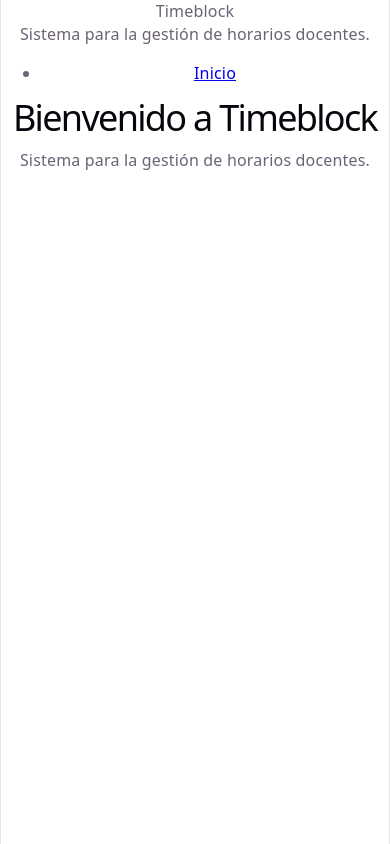
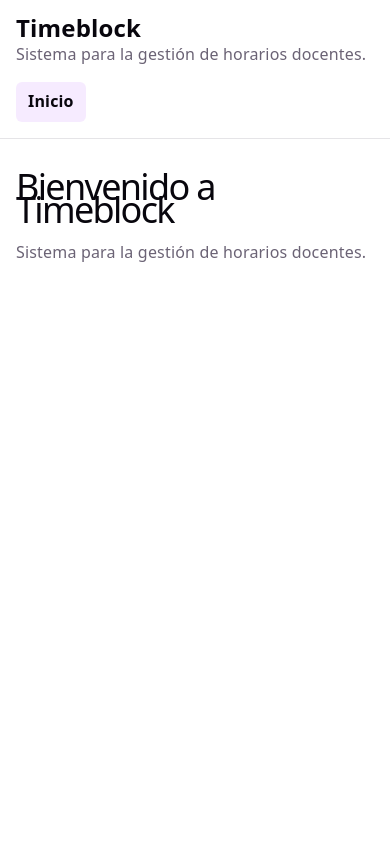
Before and after one commit to CuellarMarlon/timeblock, a React (Vite) app in the folder frontend/: page / in a window 390 px wide. Built offline with nearby package versions, Linux system fonts and the light colour scheme.

Commit message:
style(layout): añadadido de estilos responsive del layout

```diff
--- /dev/null
+++ b/frontend/src/app/layouts/AppLayout.css
@@ -0,0 +1,77 @@
+.app-layout {
+  min-height: 100svh;
+  display: flex;
+  flex-direction: column;
+}
+
+/* Cabecera: en móvil, marca y menú uno debajo del otro. */
+.app-header {
+  display: flex;
+  flex-direction: column;
+  gap: 1rem;
+  padding: 1rem;
+  border-bottom: 1px solid var(--border);
+}
+
+.app-name {
+  margin: 0;
+  font-size: 1.5rem;
+  font-weight: 700;
+  color: var(--text-h);
+}
+
+.app-description {
+  margin: 0.25rem 0 0;
+}
+
+.app-nav {
+  display: flex;
+  flex-wrap: wrap;
+  gap: 0.5rem;
+  margin: 0;
+  padding: 0;
+  list-style: none;
+}
+
+.app-nav a {
+  display: inline-block;
+  padding: 0.5rem 0.75rem;
+  border-radius: 6px;
+  color: inherit;
+  text-decoration: none;
+}
+
+.app-nav a:hover {
+  background: var(--accent-bg);
+}
+
+/* NavLink añade la clase "active" al enlace de la ruta actual. */
+.app-nav a.active {
+  background: var(--accent-bg);
+  color: var(--text-h);
+  font-weight: 600;
+}
+
+.app-content {
+  flex: 1;
+  width: 100%;
+  max-width: 72rem;
+  margin: 0 auto;
+  padding: 1rem;
+  box-sizing: border-box;
+}
+
+/* Pantallas de 768px o más (tablet y escritorio):
+   marca a la izquierda, menú a la derecha, más espacio. */
+@media (min-width: 48rem) {
+  .app-header {
+    flex-direction: row;
+    align-items: center;
+    justify-content: space-between;
+    padding: 1rem 2rem;
+  }
+
+  .app-content {
+    padding: 2rem;
+  }
+}
--- /dev/null
+++ b/frontend/src/app/layouts/AppLayout.tsx
@@ -0,0 +1,32 @@
+import { NavLink, Outlet } from "react-router-dom";
+import "./AppLayout.css";
+/**
+ * Estructura visual común de Timeblock.
+ * Muestra el encabezado, la navegación y el área donde se renderiza
+ * la página activa.
+ */
+export function AppLayout() {
+  return (
+    <div className="app-layout">
+      <header className="app-header">
+        <div className="app-brand">
+          <p className="app-name">Timeblock</p>
+          <p className="app-description">Sistema para la gestión de horarios docentes.</p>
+        </div>
+        <nav aria-label="Navegación principal">
+          <ul className="app-nav">
+            <li>
+              <NavLink to="/" end>
+                Inicio
+              </NavLink>
+            </li>
+          </ul>
+        </nav>
+      </header>
+
+      <main className="app-content">
+        <Outlet />
+      </main>
+    </div>
+  );
+}
--- a/frontend/src/index.css
+++ b/frontend/src/index.css
@@ -42,22 +42,10 @@
     --social-bg: rgba(47, 48, 58, 0.5);
     --shadow: rgba(0, 0, 0, 0.4) 0 10px 15px -3px, rgba(0, 0, 0, 0.25) 0 4px 6px -2px;
   }
-
-  #social .button-icon {
-    filter: invert(1) brightness(2);
-  }
 }
 
 #root {
-  width: 1126px;
-  max-width: 100%;
-  margin: 0 auto;
-  text-align: center;
-  border-inline: 1px solid var(--border);
   min-height: 100svh;
-  display: flex;
-  flex-direction: column;
-  box-sizing: border-box;
 }
 
 body {
```
